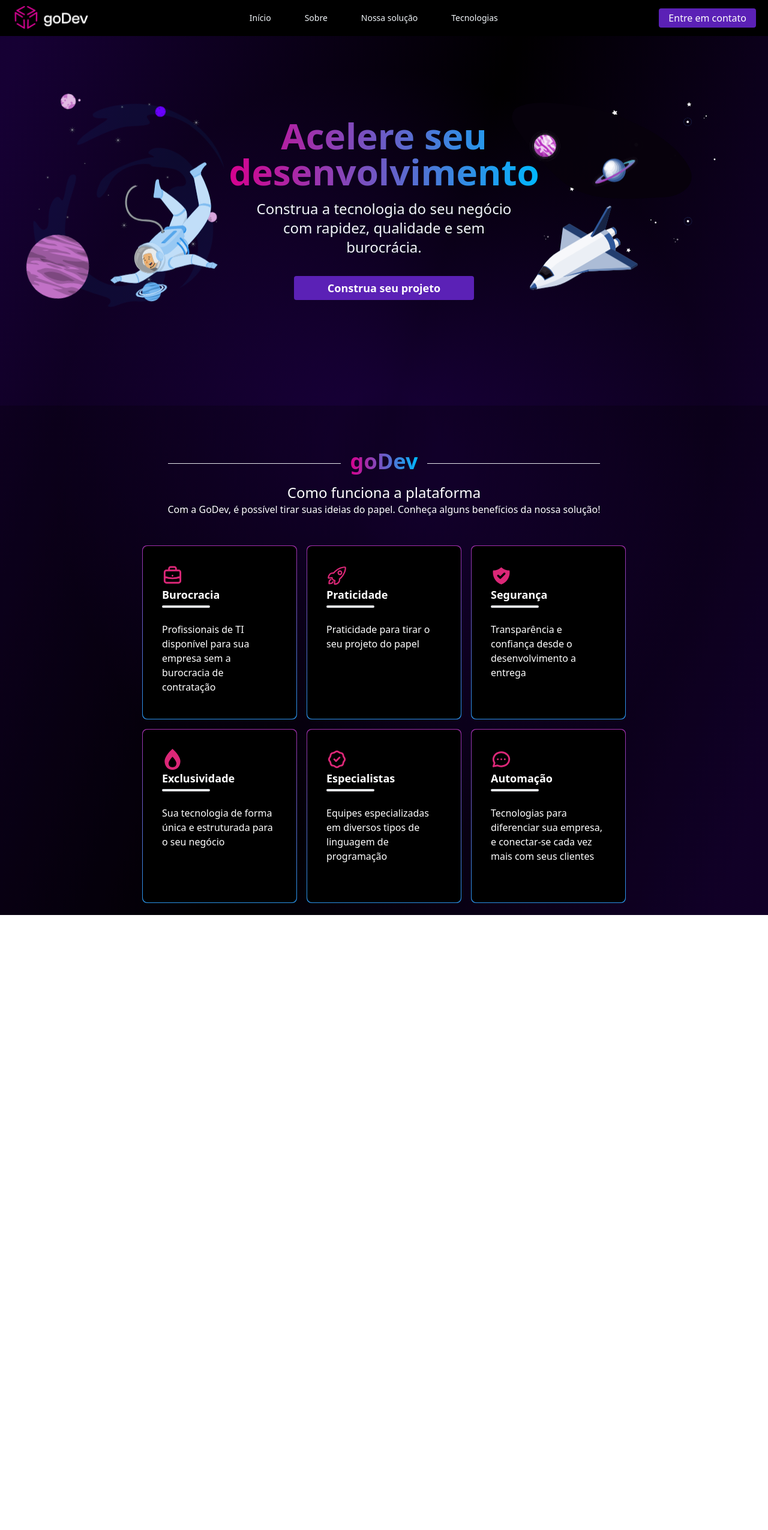
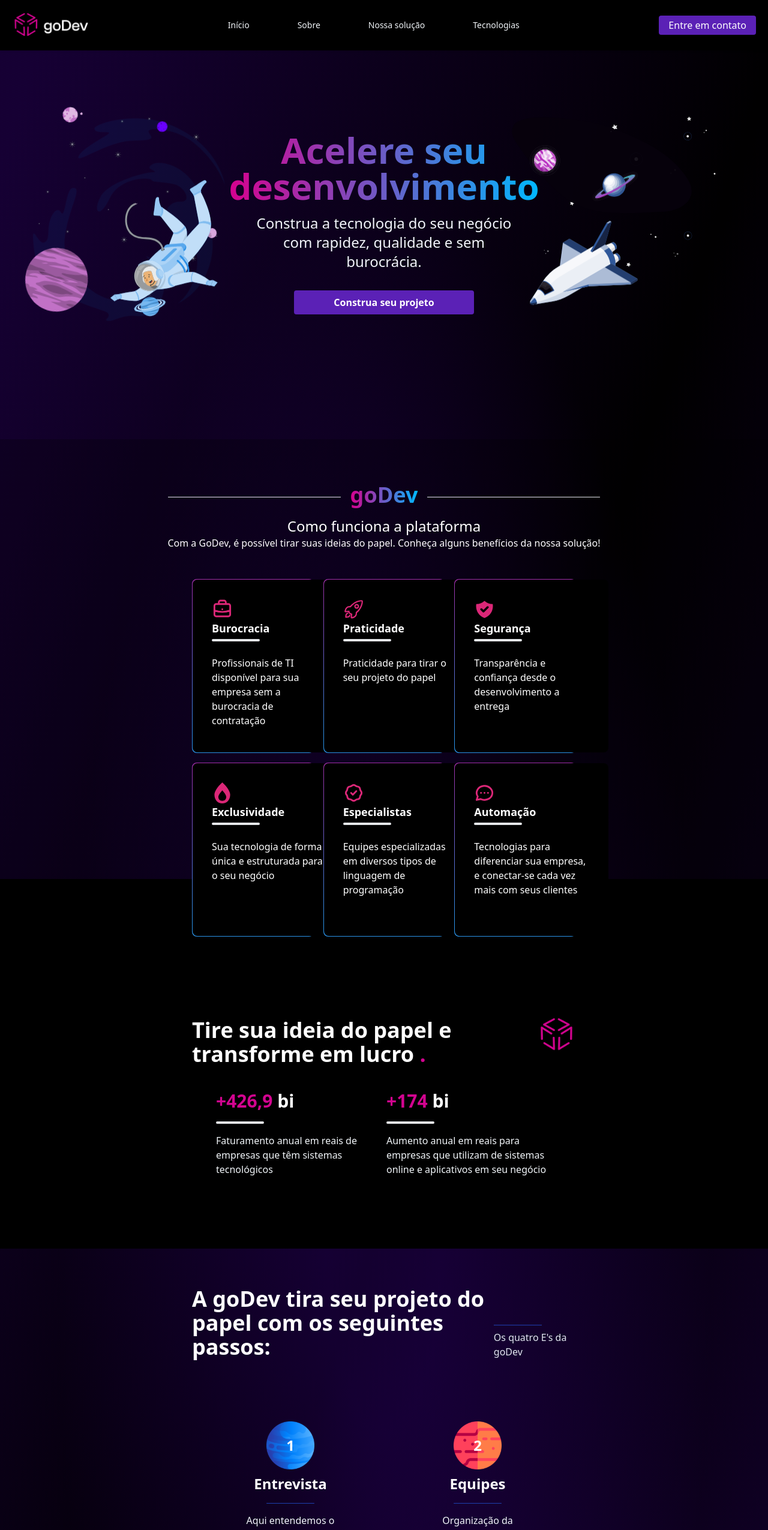
Before and after one commit to GuilhermeSegattoo/inforGerencial-landpage, a Next.js app: page / in a window 1280 px wide. Shown: the top 2550 px of the page at 60% size. Before the commit the page ends 1525 px from the top, so only its background shows below. Built offline with nearby package versions, Linux system fonts and the light colour scheme.

Commit message:
feat. Sections

```diff
--- a/components/header/index.tsx
+++ b/components/header/index.tsx
@@ -2,29 +2,29 @@ import { Button } from "../button"
 
 export const Header = () => {
     return (
-        <nav className="bg-black flex items-center justify-center cel:px-5 px-14 ">
+        <nav className="bg-black flex items-center justify-center cel:px-5 px-14 w-full z-[99] shadow">
             <section className="container items-center flex cel:justify-center tab:justify-between lap:justify-between">
                 <div className="cel:flex cel:justify-center cel:items-center cel:text-center lap:">
                     <img src="assets/logo.png" className="h-10" alt="" />
                 </div>
                 <ul className="flex xl:gap-16 tab:gap-4 cel:hidden tab:inline-flex lap:inline-flex xl:inline-flex  ">
                     <a href="">
-                        <li className="cursor-pointer text-slate-100 text-sm font-normal hover:text-white link-underline p-5">
+                        <li className="cursor-pointer text-slate-100 text-sm font-normal hover:text-white link-underline p-8">
                             <span>Início</span>
                         </li>
                     </a>
                     <a href="#sobre">
-                        <li className="cursor-pointer text-slate-100 text-sm font-normal hover:text-white link-underline p-5">
+                        <li className="cursor-pointer text-slate-100 text-sm font-normal hover:text-white link-underline p-8">
                             <span>Sobre</span>
                         </li>
                     </a>
                     <a>
-                        <li className="cursor-pointer text-slate-100 text-sm font-normal hover:text-white link-underline p-5">
+                        <li className="cursor-pointer text-slate-100 text-sm font-normal hover:text-white link-underline p-8">
                             Nossa solução
                         </li>
                     </a>
                     <a>
-                        <li className="cursor-pointer text-slate-100 text-sm font-normal hover:text-white link-underline p-5">
+                        <li className="cursor-pointer text-slate-100 text-sm font-normal hover:text-white link-underline p-8">
                             <span>Tecnologias</span>
                         </li>
                     </a>
--- a/pages/index.tsx
+++ b/pages/index.tsx
@@ -8,8 +8,9 @@ import { Header } from "../components/header";
 import {IoNewspaperOutline, IoRocketOutline} from 'react-icons/io5';
 import {HiOutlineBriefcase, HiOutlineBadgeCheck, HiShieldCheck} from 'react-icons/hi';
 import {TbMessageCircle} from 'react-icons/tb';
-import {FaBurn} from 'react-icons/fa';
-
+import {FaBurn, FaGithub, FaInstagram, FaLinkedin} from 'react-icons/fa';
+import {AiFillInstagram} from 'react-icons/ai'
+import {RiCopyrightFill} from 'react-icons/ri'
 
 const Home: NextPage = () => {
 
@@ -34,12 +35,14 @@ const Home: NextPage = () => {
               </div>
             </div>
             <div className='text-white text-center items-center flex flex-col z-50'>
-              <p className='text-6xl cel:text-4xl cel:mt-14 tab:text-5xl lap:text-6xl bg-textGradient bg-clip-text text-transparent font-bold mt-28'>Acelere seu <br/>desenvolvimento</p>
+              <p className='text-6xl cel:text-4xl cel:mt-14 tab:text-5xl lap:text-6xl bg-textGradient bg-clip-text text-transparent font-bold mt-28'>
+                <span>Acelere seu <br/>desenvolvimento</span>
+              </p>
               <p className='text-2xl cel:text-lg tab:text-xl lap:text-2xl mt-4 text-slate-100'>
                 Construa a tecnologia do seu negócio com rapidez, qualidade e sem burocrácia.
               </p>
               <div className='mt-8'>
-                <Button onClick={()=>{}} bold={true} textSize="text-lg" text="Construa seu projeto" width='w-[300px]' height='h-10'/>
+                <Button onClick={()=>{}} bold={true} textSize="t  ext-lg" text="Construa seu projeto" width='w-[300px]' height='h-10'/>
               </div>
             </div>
             <div className='flex cel:hidden tab:hidden lap:inline-block xl:inline-block justify-center lap:w-auto '>
@@ -51,7 +54,7 @@ const Home: NextPage = () => {
               </div>
             </div>
           </section>
-          <section className='bg-black/25 mt-44 flex flex-col'>
+          <section className='bg-black/25 mt-52 flex flex-col'>
             <div className='flex flex-col items-center justify-center text-center mt-16 mb-12'>
                 <div className='flex items-center justify-center'>
                   <hr className="my-8 w-72 h-px bg-gray-200 border-0 dark:bg-blue-700"/>
@@ -63,7 +66,8 @@ const Home: NextPage = () => {
                   <p className='text-xl cel:text-base'>Com a GoDev, é possível tirar suas ideias do papel. Conheça alguns benefícios da nossa solução!</p>
                 </div>
             </div>
-            <div className='grid cel:grid-cols-1 tab:grid-cols-2 lap:grid-cols-3 gap-4 w-fit mb-5 mx-auto'>
+            <div className='w-full h-[500px]'>
+              <div className='grid cel:grid-cols-1 tab:grid-cols-2 lap:grid-cols-3 gap-4 w-fit mb-5 mx-auto absolute left-1/2 -translate-x-1/2'>
                 <Card title='Burocracia' text='Profissionais de TI disponível para sua empresa sem a burocracia de contratação' icon={<HiOutlineBriefcase size={35}/>}/>
                 <Card title='Praticidade' text='Praticidade para tirar o seu projeto do papel' icon={<IoRocketOutline size={35}/>}/>
                 <Card title='Segurança' text='Transparência e confiança desde o desenvolvimento a entrega' icon={<HiShieldCheck size={35}/>}/>
@@ -71,12 +75,173 @@ const Home: NextPage = () => {
                 <Card title='Especialistas' text='Equipes especializadas em diversos tipos de linguagem de programação' icon={<HiOutlineBadgeCheck size={35}/>}/>
                 <Card title='Automação' text='Tecnologias para diferenciar sua empresa, e conectar-se cada vez mais com seus clientes' icon={<TbMessageCircle size={35}/>}/>
               </div>
+            </div>
+
           </section>
+          <section className='bg-black pt-48 pb-20 flex flex-col w-full justify-center px-80'>
+            <div className='container mx-auto flex flex-col mt-10'>
+              <div className='flex'>
+                <p className='text-white font-bold text-4xl'>Tire sua ideia do papel e transforme em lucro <span className='text-[#D30490]'>.</span></p>
+                <img className='top-0 right-0 h-14' src='assets/icon.png'/>
+              </div>
+
+              <div className='p-10 grid grid-cols-2 gap-2'>
+                <div className='flex flex-col gap-2'>
+                  <span className='font-bold text-[#D30490] text-3xl'>+426,9 <span className='text-white'>bi</span></span>
+                  <hr className="w-20 border-2 rounded bg-white mt-2 mb-2"/>
+                  <p className='text-slate-100'>Faturamento anual em reais de empresas que têm sistemas tecnológicos</p>
+                </div>
+                <div className='flex flex-col gap-2'>
+                  <span className='font-bold text-[#D30490] text-3xl'>+174 <span className='text-white'>bi</span></span>
+                  <hr className="w-20 border-2 rounded bg-white mt-2 mb-2"/>
+                  <p className='text-slate-100'>Aumento anual em reais para empresas que utilizam de sistemas online e aplicativos em seu negócio</p>
+                </div>
+              </div>
+
+            </div>
+          </section>
+          <section className='py-16 flex flex-col w-full justify-center px-80'>
+              <div className='flex'>
+                <h3 className='text-white font-bold text-4xl'>A goDev tira seu projeto do papel com os seguintes passos:</h3>
+                <div className='flex flex-col justify-end w-72'>
+                  <hr className="border-blue-800 w-20 border-1 rounded bg-white mt-2 mb-2"/>
+                  <span className='text-slate-200'>Os quatro E's da goDev</span>
+                </div>
+              </div>
+
+              <div className='p-10 my-16 grid grid-cols-2 gap-16'>
+                <div className='flex flex-col items-center gap-2'>
+                  <div className='relative'>
+                    <img src='assets/planets/neptune.svg'/>
+                    <span className='absolute text-white font-bold text-2xl top-1/2 -translate-y-1/2 left-1/2 -translate-x-1/2'>1</span>
+                  </div>
+                  <span className='font-bold text-white text-2xl'>Entrevista</span>
+                  <hr className="w-20 border-1 rounded border-blue-800 mt-2 mb-2"/>
+                  <p className='text-slate-100 text-center px-10'> Aqui entendemos o seu negócio e a sua ideia, para executar da melhor forma de acordo com sua expectativa.</p>
+                </div>
+
+                <div className='flex flex-col items-center gap-2'>
+                  <div className='relative'>
+                    <img src='assets/planets/mars.svg'/>
+                    <span className='absolute text-white font-bold text-2xl top-1/2 -translate-y-1/2 left-1/2 -translate-x-1/2'>2</span>
+                  </div>
+                  <span className='font-bold text-white text-2xl'>Equipes</span>
+                  <hr className="w-20 border-1 rounded border-blue-800 mt-2 mb-2"/>
+                  <p className='text-slate-100 text-center px-10'>Organização da equipe com profissionais especializados na sua necessidade para desenvolver seu projeto.</p>
+                </div>
+
+                <div className='flex flex-col items-center gap-2'>
+                  <div className='relative'>
+                    <img src='assets/planets/jupiter.svg'/>
+                    <span className='absolute text-white font-bold text-2xl top-1/2 -translate-y-1/2 left-1/2 -translate-x-1/2'>3</span>
+                  </div>
+                  <span className='font-bold text-white text-2xl'>Execução</span>
+                  <hr className="w-20 border-1 rounded border-blue-800 mt-2 mb-2"/>
+                  <p className='text-slate-100 text-center px-10'>Equipe atuando exclusivamente em seu projeto, com garantia de sigilo e qualidade entregue pela goDev.</p>
+                </div>
+
+                <div className='flex flex-col items-center gap-2'>
+                  <div className='relative'>
+                    <img src='assets/planets/saturn.svg'/>
+                    <span className='absolute text-white font-bold text-2xl top-1/2 -translate-y-1/2 left-1/2 -translate-x-1/2'>4</span>
+                  </div>
+                  <span className='font-bold text-white text-2xl'>Entrega</span>
+                  <hr className="w-20 border-1 rounded border-blue-800 mt-2 mb-2"/>
+                  <p className='text-slate-100 text-center px-10'>Entrega do projeto totalmente funcional, sendo liberado para uso e seus clientes se conectarem o mais rápido possível.</p>
+                </div>
+              </div>
+          </section>
+
+          <section className='pb-10 flex flex-col w-full justify-center px-80'>
+              <div className='flex'>
+                <h3 className='text-white font-bold text-4xl'>Calculando orçamento<span className='text-[#D30490]'>.</span></h3>
+              </div>
+
+              <div className='px-10 my-16 grid grid-cols-2 '>
+
+                <div className='flex items-center gap-10'>
+                  <div className='text-white'>
+                    <h2 className='font-bold text-3xl'>R$ 0,00 /hora</h2>
+                    <span>O valor por hora</span>
+                  </div>
+                  <div className='w-0.5 rounded h-44 bg-blue-600'></div>
+                </div>
+
+                <div>
+                  <form className="flex flex-col gap-10">
+                    <div className='px-5'>
+                      <div className='flex items-end'>
+                        <input type="number" className='text-xl text-white bg-black/5 border-[#D30490] rounded-l-lg w-24 border-2 p-3' />
+                        <label className='bg-[#D30490] text-base text-white font-semibold p-4 whitespace-nowrap rounded-r w-full'>Quantidade de membros</label>
+                      </div>
+                      <span className='text-xs text-slate-200'>Quantos membros são necessários para o projeto?</span>
+                    </div>
+                    <div className='px-5'>
+                      <div className='flex items-end'>
+                        <input type="number" className='text-xl text-white bg-black/5 border-[#D30490] rounded-l-lg w-24 border-2 p-3' />
+                        <label className='bg-[#D30490] text-base text-white font-semibold p-4 whitespace-nowrap rounded-r w-full'>Duração do projeto</label>
+                      </div>
+
+                      <span className='text-xs text-slate-200'>Quantos meses precisa para o projeto ser feito?</span>
+                    </div>
+                    <div className='px-5'>
+                      <div className='flex items-end full'>
+                        <input type="number" className='text-xl text-white bg-black/5 border-[#D30490] rounded-l-lg w-24 border-2 p-3' />
+                        <label className='bg-[#D30490] text-base text-white font-semibold p-4 whitespace-nowrap rounded-r w-full'>Tecnologias</label>
+                      </div>
+
+                      <span className='text-xs text-slate-200'>Quais tecnologias serão usadas no projeto?</span>
+                    </div>
+                  </form>
+                </div>
+              </div>
+          </section>
+
         </div>
       </main>
 
-      <footer >
-
+      <footer className='bg-black min-h-[200px] py-10'>
+          <div className='container mx-auto'>
+            <div className='grid grid-cols-3 px-20'>
+              <div>
+                <img src='assets/logo.png'/>
+              </div>
+              <div className='text-slate-400 text-sm flex flex-col gap-4'>
+                <h2 className='text-2xl text-white'>Contato</h2>
+                <div className=''>
+                  <h4>+55 84 99999-9999</h4>
+                  <h4>emailGoDevAqui@gmail.com</h4>
+                </div>
+                <div>
+                  <h4>Rua pipipipopo, 123 - Alto</h4>
+                  <h4>Mossoró - RN</h4>
+                </div>
+                <div className='flex gap-2 text-lg'>
+                  <FaGithub/>
+                  <FaLinkedin/>
+                  <FaInstagram/>
+                </div>
+              </div>
+              <div className='text-slate-400 text-sm flex flex-col gap-4'>
+                <h2 className='text-2xl text-white'>Informações</h2>
+                <div className=''>
+                  <h4>Sobre</h4>
+                </div>
+                <div>
+                  <h4>Contato</h4>
+                </div>
+                <div className=''>
+                  <h4>Termos e Condições</h4>
+                </div>
+              </div>
+            </div>
+            <div className='inline-block text-white px-20 mt-5'>
+              <div className='flex gap-2 items-center text-sm text-slate-400'>
+                <RiCopyrightFill/>
+                <span>Todos os direitos reservados.</span>
+              </div>
+            </div>
+          </div>
       </footer>
     </div>
   )
```
Lines whose indentation alone changed are shown as unchanged.
